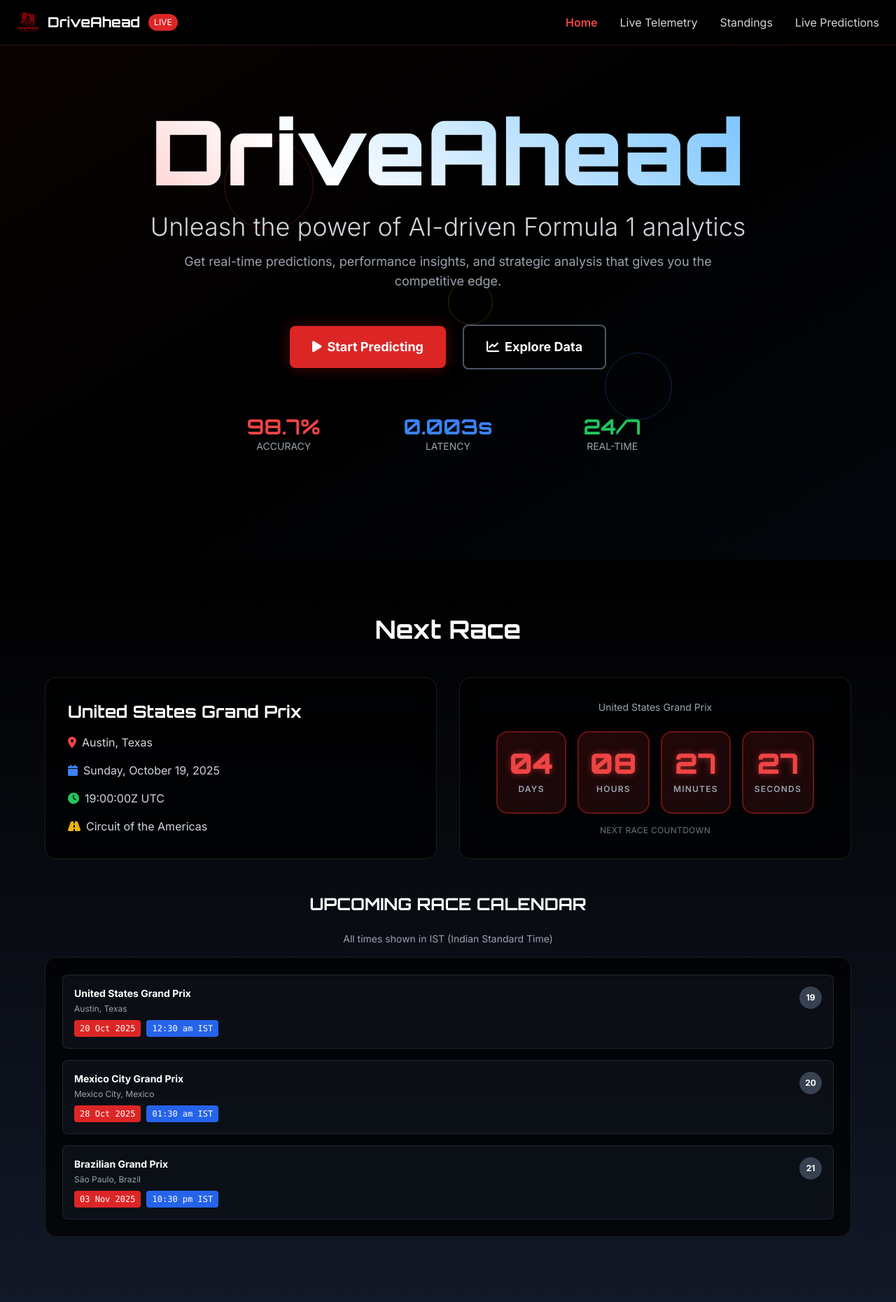
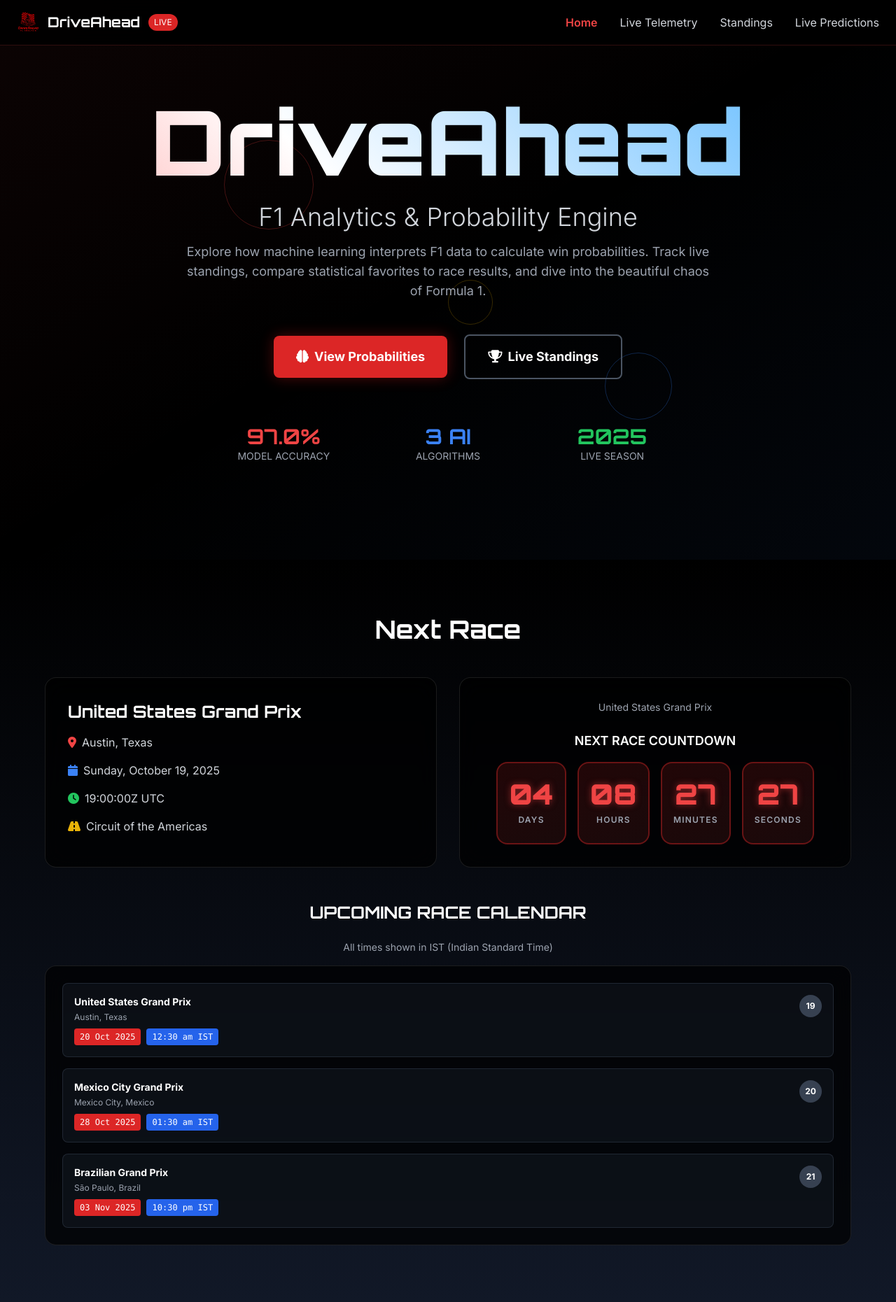
Before and after one commit to lesliefdo08/DriveAheadF1, a Flask app: page / in a window 1280 px wide. Shown: the top 1861 px of the page at 70% size. Run offline with Flask 3, Linux system fonts and the light colour scheme; some libraries are stand-ins or nearby versions.

```diff
--- a/website/app.py
+++ b/website/app.py
@@ -68,6 +68,10 @@ def telemetry():
 @app.route("/standings")
 def standings():
     return render_template("standings.html")
+
+@app.route("/dashboard")
+def dashboard():
+    return render_template("dashboard.html")
 
 @app.route("/predictions")
 def predictions():
--- a/website/templates/index.html
+++ b/website/templates/index.html
@@ -157,35 +157,35 @@
                     DriveAhead
                 </h1>
                 <p class="text-2xl md:text-4xl font-light mb-4 text-gray-300">
-                    Unleash the power of AI-driven Formula 1 analytics
+                    F1 Analytics & Probability Engine
                 </p>
                 <p class="text-lg text-gray-400 mb-12 max-w-3xl mx-auto">
-                    Get real-time predictions, performance insights, and strategic analysis that gives you the competitive edge.
+                    Explore how machine learning interprets F1 data to calculate win probabilities. Track live standings, compare statistical favorites to race results, and dive into the beautiful chaos of Formula 1.
                 </p>
 
                 <!-- CTA Buttons -->
                 <div class="flex flex-col sm:flex-row gap-6 justify-center items-center mb-16">
                     <a href="/predictions" class="bg-red-600 hover:bg-red-700 text-white font-bold py-4 px-8 rounded-lg text-lg transition-all duration-300 transform hover:scale-105 f1-glow">
-                        <i class="fas fa-play mr-2"></i>Start Predicting
+                        <i class="fas fa-brain mr-2"></i>View Probabilities
                     </a>
-                    <a href="#analytics" class="border-2 border-gray-600 hover:border-red-500 text-white font-bold py-4 px-8 rounded-lg text-lg transition-all duration-300 transform hover:scale-105">
-                        <i class="fas fa-chart-line mr-2"></i>Explore Data
+                    <a href="/standings" class="border-2 border-gray-600 hover:border-red-500 text-white font-bold py-4 px-8 rounded-lg text-lg transition-all duration-300 transform hover:scale-105">
+                        <i class="fas fa-trophy mr-2"></i>Live Standings
                     </a>
                 </div>
 
                 <!-- Stats -->
                 <div class="grid grid-cols-3 gap-8 max-w-2xl mx-auto">
                     <div class="text-center">
-                        <div class="f1-font text-3xl font-bold text-red-500">98.7%</div>
-                        <div class="text-sm text-gray-400">ACCURACY</div>
+                        <div class="f1-font text-3xl font-bold text-red-500">97.0%</div>
+                        <div class="text-sm text-gray-400">MODEL ACCURACY</div>
                     </div>
                     <div class="text-center">
-                        <div class="f1-font text-3xl font-bold text-blue-500">0.003s</div>
-                        <div class="text-sm text-gray-400">LATENCY</div>
+                        <div class="f1-font text-3xl font-bold text-blue-500">3 AI</div>
+                        <div class="text-sm text-gray-400">ALGORITHMS</div>
                     </div>
                     <div class="text-center">
-                        <div class="f1-font text-3xl font-bold text-green-500">24/7</div>
-                        <div class="text-sm text-gray-400">REAL-TIME</div>
+                        <div class="f1-font text-3xl font-bold text-green-500">2025</div>
+                        <div class="text-sm text-gray-400">LIVE SEASON</div>
                     </div>
                 </div>
             </div>
@@ -214,25 +214,25 @@
                     <div class="glass-panel rounded-2xl p-8">
                         <div class="text-center">
                             <div id="raceNameCountdown" class="text-sm text-gray-400 mb-6">Loading...</div>
+                            <div id="countdownStatus" class="text-white text-lg font-semibold mb-4">NEXT RACE COUNTDOWN</div>
                             <div class="countdown-container">
                                 <div class="countdown-segment">
-                                    <span id="countdownDays" class="countdown-number">00</span>
+                                    <span id="countdownDays" class="countdown-number">--</span>
                                     <div class="countdown-label">DAYS</div>
                                 </div>
                                 <div class="countdown-segment">
-                                    <span id="countdownHours" class="countdown-number">00</span>
+                                    <span id="countdownHours" class="countdown-number">--</span>
                                     <div class="countdown-label">HOURS</div>
                                 </div>
                                 <div class="countdown-segment">
-                                    <span id="countdownMinutes" class="countdown-number">00</span>
+                                    <span id="countdownMinutes" class="countdown-number">--</span>
                                     <div class="countdown-label">MINUTES</div>
                                 </div>
                                 <div class="countdown-segment">
-                                    <span id="countdownSeconds" class="countdown-number">00</span>
+                                    <span id="countdownSeconds" class="countdown-number">--</span>
                                     <div class="countdown-label">SECONDS</div>
                                 </div>
                             </div>
-                            <div id="countdownStatus" class="text-xs text-gray-500 uppercase tracking-wide mt-4">Next Race Countdown</div>
                         </div>
                     </div>
                 </div>
@@ -257,92 +257,92 @@
     <section id="analytics" class="py-20 bg-gray-900">
         <div class="container mx-auto px-6">
             <div class="text-center mb-16">
-                <h2 class="f1-font text-4xl font-bold mb-4 text-white">Comprehensive F1 Analytics</h2>
+                <h2 class="f1-font text-4xl font-bold mb-4 text-white">Why DriveAhead?</h2>
                 <p class="text-xl text-gray-400 max-w-3xl mx-auto">
-                    Powered by FastF1 data and advanced machine learning algorithms
+                    For fans who want live F1 data. For students learning ML. For developers building portfolios. For anyone who loves racing analytics.
                 </p>
             </div>
 
             <div class="grid md:grid-cols-2 lg:grid-cols-4 gap-8">
-                <!-- Real-time Telemetry -->
+                <!-- For F1 Fans -->
                 <div class="glass-panel rounded-xl p-6 hover:transform hover:scale-105 transition-all duration-300">
                     <div class="text-center">
-                        <i class="fas fa-tachometer-alt text-4xl text-red-500 mb-4"></i>
-                        <h3 class="f1-font text-xl font-bold mb-3 text-white">Real-time Telemetry</h3>
+                        <i class="fas fa-flag-checkered text-4xl text-red-500 mb-4"></i>
+                        <h3 class="f1-font text-xl font-bold mb-3 text-white">For F1 Fans</h3>
                         <p class="text-gray-400 mb-6 text-sm">
-                            Live data streaming from F1 sessions including speed, throttle, brake pressure, and engine parameters.
+                            Live 2025 season data with race countdowns, up-to-date standings, and probability insights. See which drivers ML favors and compare favorites to actual race chaos.
                         </p>
                         <div class="grid grid-cols-2 gap-4 text-center">
                             <div>
-                                <div class="f1-font text-lg font-bold text-red-500">300+</div>
-                                <div class="text-xs text-gray-400">DATA POINTS</div>
+                                <div class="f1-font text-lg font-bold text-red-500">LIVE</div>
+                                <div class="text-xs text-gray-400">2025 DATA</div>
                             </div>
                             <div>
-                                <div class="f1-font text-lg font-bold text-red-500">50HZ</div>
-                                <div class="text-xs text-gray-400">FREQUENCY</div>
+                                <div class="f1-font text-lg font-bold text-red-500">24/7</div>
+                                <div class="text-xs text-gray-400">UPDATES</div>
                             </div>
                         </div>
                     </div>
                 </div>
 
-                <!-- Driver Performance -->
+                <!-- For Students -->
                 <div class="glass-panel rounded-xl p-6 hover:transform hover:scale-105 transition-all duration-300">
                     <div class="text-center">
-                        <i class="fas fa-user-racing text-4xl text-blue-500 mb-4"></i>
-                        <h3 class="f1-font text-xl font-bold mb-3 text-white">Driver Performance</h3>
+                        <i class="fas fa-graduation-cap text-4xl text-blue-500 mb-4"></i>
+                        <h3 class="f1-font text-xl font-bold mb-3 text-white">For Students</h3>
                         <p class="text-gray-400 mb-6 text-sm">
-                            Comprehensive analysis of driver performance metrics, lap times, sector analysis, and consistency ratings.
+                            Learn how ML interprets sports statistics. See Random Forest, XGBoost, and Logistic Regression in action. Understand probability vs certainty in unpredictable domains.
                         </p>
                         <div class="grid grid-cols-2 gap-4 text-center">
                             <div>
-                                <div class="f1-font text-lg font-bold text-blue-500">20</div>
-                                <div class="text-xs text-gray-400">DRIVERS</div>
+                                <div class="f1-font text-lg font-bold text-blue-500">3 AI</div>
+                                <div class="text-xs text-gray-400">ALGORITHMS</div>
                             </div>
                             <div>
-                                <div class="f1-font text-lg font-bold text-blue-500">23</div>
-                                <div class="text-xs text-gray-400">RACES</div>
+                                <div class="f1-font text-lg font-bold text-blue-500">97%</div>
+                                <div class="text-xs text-gray-400">ACCURACY</div>
                             </div>
                         </div>
                     </div>
                 </div>
 
-                <!-- Track Analytics -->
+                <!-- For Developers -->
                 <div class="glass-panel rounded-xl p-6 hover:transform hover:scale-105 transition-all duration-300">
                     <div class="text-center">
-                        <i class="fas fa-route text-4xl text-green-500 mb-4"></i>
-                        <h3 class="f1-font text-xl font-bold mb-3 text-white">Track Analytics</h3>
+                        <i class="fas fa-code text-4xl text-green-500 mb-4"></i>
+                        <h3 class="f1-font text-xl font-bold mb-3 text-white">For Developers</h3>
                         <p class="text-gray-400 mb-6 text-sm">
-                            Deep dive into circuit characteristics, optimal racing lines, overtaking zones, and weather impact analysis.
+                            Full-stack ML deployment: Flask backend, real-time API integration, model training pipeline, professional F1 broadcast UI, and production deployment on Render.
                         </p>
                         <div class="grid grid-cols-2 gap-4 text-center">
                             <div>
-                                <div class="f1-font text-lg font-bold text-green-500">24</div>
-                                <div class="text-xs text-gray-400">CIRCUITS</div>
+                                <div class="f1-font text-lg font-bold text-green-500">FULL</div>
+                                <div class="text-xs text-gray-400">STACK ML</div>
                             </div>
                             <div>
-                                <div class="f1-font text-lg font-bold text-green-500">3D</div>
-                                <div class="text-xs text-gray-400">VISUALIZATION</div>
+                                <div class="f1-font text-lg font-bold text-green-500">PROD</div>
+                                <div class="text-xs text-gray-400">DEPLOYED</div>
                             </div>
                         </div>
                     </div>
                 </div>
 
-                <!-- Strategy Optimization -->
+                <!-- Probability vs Reality -->
                 <div class="glass-panel rounded-xl p-6 hover:transform hover:scale-105 transition-all duration-300">
                     <div class="text-center">
-                        <i class="fas fa-brain text-4xl text-yellow-500 mb-4"></i>
-                        <h3 class="f1-font text-xl font-bold mb-3 text-white">Strategy Optimization</h3>
+                        <i class="fas fa-chart-line text-4xl text-yellow-500 mb-4"></i>
+                        <h3 class="f1-font text-xl font-bold mb-3 text-white">Probability Analytics</h3>
                         <p class="text-gray-400 mb-6 text-sm">
-                            Advanced pit stop strategy analysis, tire degradation modeling, and fuel consumption optimization.
+                            This isn't fortune telling—it's statistical analysis. Track championship leader probabilities vs unpredictable race outcomes. When favorites lose, racing gets exciting!
                         </p>
                         <div class="grid grid-cols-2 gap-4 text-center">
                             <div>
-                                <div class="f1-font text-lg font-bold text-yellow-500">5</div>
-                                <div class="text-xs text-gray-400">TIRE COMPOUNDS</div>
+                                <div class="f1-font text-lg font-bold text-yellow-500">STATS</div>
+                                <div class="text-xs text-gray-400">NOT MAGIC</div>
                             </div>
                             <div>
-                                <div class="f1-font text-lg font-bold text-yellow-500">AI</div>
-                                <div class="text-xs text-gray-400">POWERED</div>
+                                <div class="f1-font text-lg font-bold text-yellow-500">CHAOS</div>
+                                <div class="text-xs text-gray-400">IS EXCITING</div>
                             </div>
                         </div>
                     </div>
@@ -355,8 +355,8 @@
     <section id="predictions" class="py-20 bg-black">
         <div class="container mx-auto px-6">
             <div class="text-center mb-16">
-                <h2 class="f1-font text-4xl font-bold mb-4 text-white">AI-Powered Predictions</h2>
-                <p class="text-xl text-gray-400">Machine learning models with 87.3% accuracy across 2025 F1 season</p>
+                <h2 class="f1-font text-4xl font-bold mb-4 text-white">ML Probability Engine</h2>
+                <p class="text-xl text-gray-400">Three-algorithm ensemble calculating statistical favorites—not guaranteeing winners</p>
             </div>
 
             <div class="grid lg:grid-cols-3 gap-8 max-w-7xl mx-auto">
```
Also changed, not shown: VALUE_PROPOSITION.md (added, +199 -0 lines), website/templates/predictions.html (+4 -15 lines), README.md.
